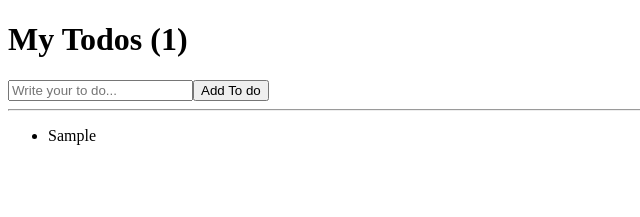
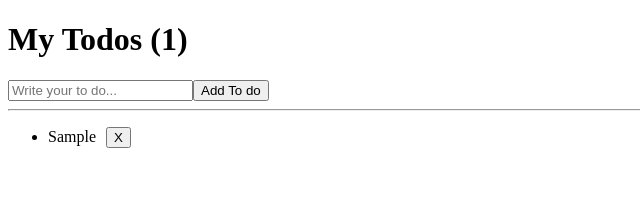
Before and after one commit to qtsky89/react-movie, a React (Create React App) app in the folder create-react-app/: page / in a window 1280 px wide. Both pictures are taken after typing "Sample" into the empty fields and a click on the button "Add To do". Shown: the top 217 px of the page, without its empty margins (0-640 px from the left). Built offline with nearby package versions, Linux system fonts and the light colour scheme.

Commit message:
Added delete feature in todo app

```diff
--- a/create-react-app/src/App.js
+++ b/create-react-app/src/App.js
@@ -17,9 +17,10 @@ function App() {
           if (todo === "") {
             return;
           }
-          setTodos((current) => {
-            return [...current, todo];
-          });
+          setTodos((current) => [
+            ...current,
+            { key: crypto.randomUUID(), value: todo },
+          ]);
           setTodo("");
         }}
       >
@@ -34,8 +35,20 @@ function App() {
       <hr />
 
       <ul>
-        {todos.map((item, index) => (
-          <li key={index}>{item}</li>
+        {todos.map((item) => (
+          <li key={item.key}>
+            {item.value}
+            <button
+              style={{ marginLeft: "10px" }}
+              onClick={() =>
+                setTodos((current) =>
+                  current.filter((target) => target.key !== item.key)
+                )
+              }
+            >
+              X
+            </button>
+          </li>
         ))}
       </ul>
     </div>
```
